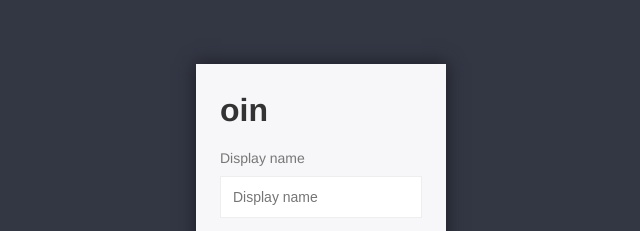
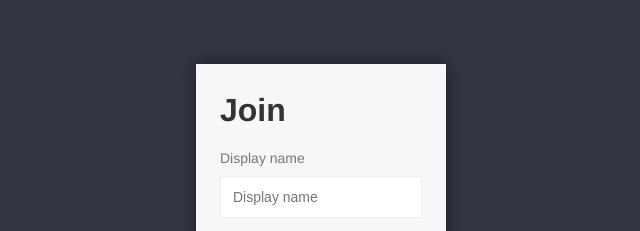
Before and after one commit to vijaygupta23/Chat-App, a website: page public/index.html in a window 1280 px wide. Shown: the part 175-406 px from the top of the page, 319-959 px from the left. Drawn offline with Linux system fonts and the light colour scheme.

Commit message:
Update index.html

```diff
--- a/public/index.html
+++ b/public/index.html
@@ -8,7 +8,7 @@
     <body>
         <div class="centered-form">
             <div class="centered-form__box">
-                <h1>oin</h1>
+                <h1>Join</h1>
                 <form action="/chat.html">
                     <label>Display name</label>
                     <input type="text" name="username" placeholder="Display name" required>
```
